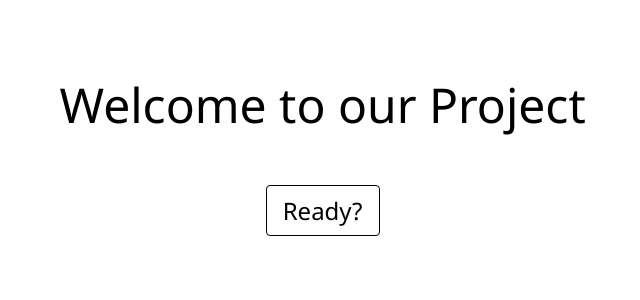
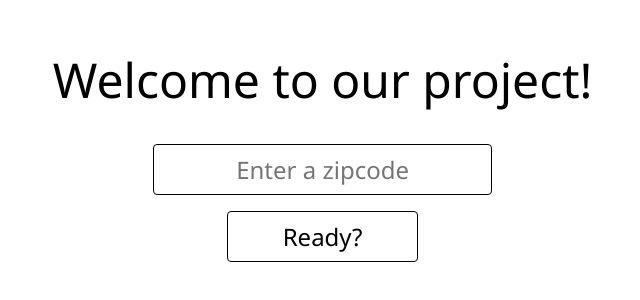
Before and after one commit to hampster2018/WEHack-2023, a SvelteKit app: page / in a window 1280 px wide. Shown: the part 262-562 px from the top of the page, without its empty margins (311-951 px from the left). Built offline with nearby package versions, Linux system fonts and the light colour scheme; no server answers.

Commit message:
Working form for zipcode, map

```diff
--- a/src/routes/+page.svelte
+++ b/src/routes/+page.svelte
@@ -1,6 +1,7 @@
 <script>
 	import { onMount } from 'svelte';
 	import Map from './Map.svelte';
+	import { API_KEY } from './api_key';
 	export let ready = false;
 
 	// Write a function that smoothly scrolls to the map on a slight delay after setting ready to true
@@ -22,17 +23,21 @@
 
 <main id="main">
 	<div id="welcome" class="fullscreen-page">
-		<h1>Welcome to our Project</h1>
-		<!-- <p>Visit our <a href="https://github.com/hampster2018/WEHack-2023">Github repository</a> to check out more about our project!</p> -->
-		<!-- Make a button that says "ready?" and when clicked, set ready to true, as well as call a function that smoothly scrolls to the map -->
-		<button id="submit-button" on:click={scrollToMap}>Ready?</button>
+		<h1>Welcome to our project!</h1>
+
+		<!-- Make an input field with a transparent default text of "Enter an address, zipcode, city, or state" and hide the placeholder on focus -->
+		<form id="zipcode-form" on:submit|preventDefault={scrollToMap}>
+			<input id="zipcode-input" type="text" placeholder="Enter a zipcode" />
+			<button id="submit-button" >Ready?</button>
+		</form>
 	</div>
 
 	{#if ready}
 		<div id="map" class="fullscreen-page">
-			<Map />
+			<Map PUBLIC_API_KEY="{API_KEY}" />
 		</div>
 	{/if}
+
 </main>
 
 <style>
@@ -63,20 +68,6 @@
 		text-align: center;
 	}
 
-	/* Style the submit button to be minimalistic and nice */
-	#submit-button {
-		margin-top: 1rem;
-		padding: 0.5rem 1rem;
-		font-family: 'Segoe UI', Tahoma, Geneva, Verdana, sans-serif;
-		font-size: 1.5rem;
-		font-weight: 300;
-		border: 1px solid #000;
-		border-radius: 0.25rem;
-		background-color: #FFF;
-		color: #000;
-		cursor: pointer;
-	}
-
 	#submit-button:hover {
 		background-color: #000;
 		color: #FFF;
@@ -87,5 +78,39 @@
 		transition: 0.3s;
 	}
 
+	#zipcode-form {
+		display: flex;
+		flex-direction: column;
+		align-items: center;
+	}
+
+	/* Style the input field similarly to the submit-button */
+	input {
+		text-align: center;
+		padding: 0.5rem 1rem;
+		font-family: 'Segoe UI', Tahoma, Geneva, Verdana, sans-serif;
+		font-size: 1.5rem;
+		font-weight: 300;
+		background-color: #FFF;
+		color: #000;
+		border: 1px solid #000;
+		border-radius: 0.25rem;
+		width: 80%;
+	}
+
+	/* Style the submit button to be minimalistic and nice */
+	#submit-button {
+		border: 1px solid #000;
+		border-radius: 0.25rem;
+		margin-top: 1rem;
+		cursor: pointer;
+		padding: 0.5rem 1rem;
+		font-family: 'Segoe UI', Tahoma, Geneva, Verdana, sans-serif;
+		font-size: 1.5rem;
+		font-weight: 300;
+		background-color: #FFF;
+		color: #000;
+		width: 50%;
+	}
 
 </style>
--- a/src/routes/Map.svelte
+++ b/src/routes/Map.svelte
@@ -1,5 +1,6 @@
 <script>
 	import { Loader } from '@googlemaps/js-api-loader';
+    export let PUBLIC_API_KEY;
 
     /**
 	 * @type {HTMLDivElement}
@@ -7,11 +8,11 @@
     let container;
     let map;
     let zoom = 12;
-    let center = { lat: 32.7916841, lng: -96.804615};
+    let center = { lat: 32.7916841, lng: -96.8004513};
 
 
     const loader = new Loader({
-        apiKey: "",
+        apiKey: PUBLIC_API_KEY,
     });
 
     const mapOptions = {
@@ -52,10 +53,10 @@
 </script>
 
 <style>
-.full-screen {
-    width: 100%;
-    height: 100%;
-}
+    .full-screen {
+        width: 100%;
+        height: 100%;
+    }
 </style>
 
 <div class="full-screen" bind:this={container}></div>
```
Also changed, not shown: 1 other file (tests, documents, lock files or other folders).
